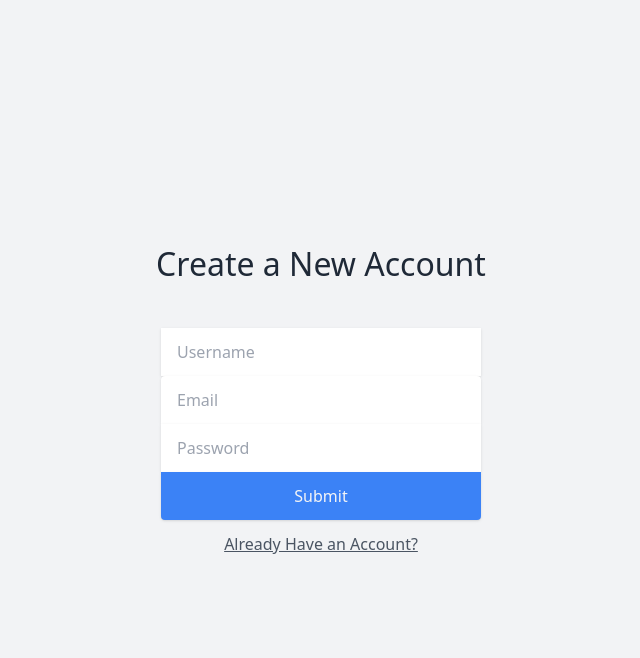
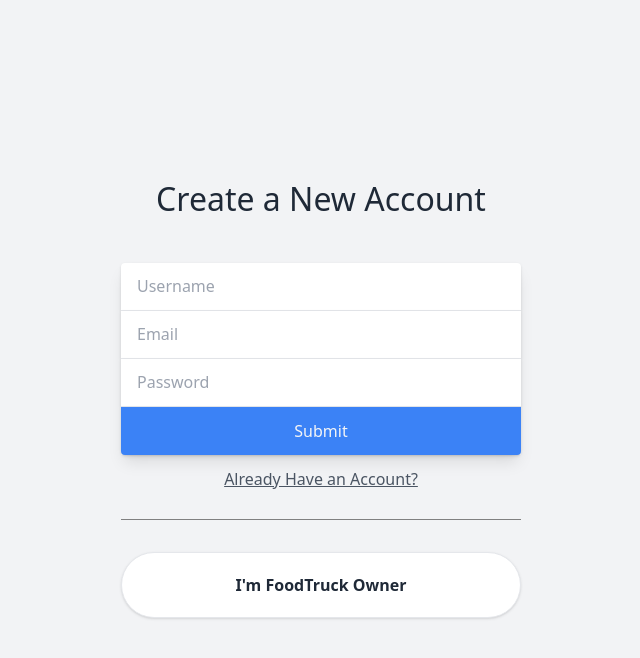
Before and after one commit to ben9543/foodtruck-web, a React (Create React App) app: page / in a window 1280 px wide. Both pictures are taken after a click on the element "Create Account". Shown: the top 658 px of the page, without its empty margins (319-959 px from the left). Built offline with nearby package versions, Linux system fonts and the light colour scheme; no server answers; what react-geolocated would draw is missing.

Commit message:
Foodtruck user auth

```diff
--- a/src/components/Authentication/FoodTruckOwnerAuthPage.jsx
+++ b/src/components/Authentication/FoodTruckOwnerAuthPage.jsx
@@ -1,13 +1,86 @@
-import React from "react";
-
-import { FOODTURCK, USER } from "./index";
+import React, {useState}from "react";
+import { signInCustom, signUpCustom } from "../../firebase";
+import { Form, Input, Button, SmallTitle, ErrorHandler, ToggleButtonWrapper, ToggleButton } from "./styles";
+import { FOODTURCK, USER, SIGNIN, SIGNUP } from "./index";
 
 const FoodTruckMOwnerAuthPage = ({setMode}) => {
+    // React State
+    const [authMode, setAuthMode] = useState(SIGNIN);
+    const [email, setEmail] = useState("");
+    const [pass, setPass] = useState("");
+    const [username, setUsername] = useState("");
+    const [errorMsg, setErrorMsg] = useState("");
+
+    const handleSubmit = (e) => {
+        e.preventDefault();
+        if(authMode === SIGNIN)signInCustom(email, pass, setErrorMsg);
+        else if(authMode === SIGNUP)signUpCustom(email, pass, setErrorMsg);
+    }
+
     return(
-        <div>
-            Food Truck
-        </div>
+            (authMode === SIGNIN) ?
+            <SignIn handleSubmit={handleSubmit} setAuthMode={setAuthMode} errorMsg={errorMsg}
+                email={email} pass={pass}
+                setEmail={setEmail} setPass={setPass}/>
+                :
+            <SignUp handleSubmit={handleSubmit} setAuthMode={setAuthMode} errorMsg={errorMsg}
+                email={email} pass={pass} username={username}
+                setEmail={setEmail} setPass={setPass} setUsername={setUsername}/>
     );
 };
 
+const SignIn = ({handleSubmit, setAuthMode, errorMsg, email, pass, setEmail, setPass}) => {
+    const handleToggle = () => {
+        setEmail("");
+        setPass("");
+        setAuthMode(SIGNUP);
+    };
+
+    return (
+        <>
+        <SmallTitle>Sign In</SmallTitle>
+        <Form onSubmit={handleSubmit}>
+            <Input className="shadow border-b rounded-t bg-white" id="email" value={email} onChange={e=>setEmail(e.target.value)} type="email" placeholder="Email" />
+            <Input className="shadow border-b bg-white" id="password" value={pass} onChange={e=>setPass(e.target.value)} type="password" placeholder="Password" />
+            <Button className="shadow rounded-b bg-green-500 text-gray-100">Submit</Button>
+            { errorMsg ? <ErrorHandler errorMsg={errorMsg}/> : null }
+            <ToggleButtonWrapper>
+                <ToggleButton className="underline text-gray-600" onClick={handleToggle}>Create Account</ToggleButton>
+            </ToggleButtonWrapper>
+        </Form>
+        </>
+    );
+}
+
+const SignUp = ({handleSubmit, setAuthMode, errorMsg, email, username, pass, setEmail, setPass, setUsername}) => {
+    const handleToggle = () => {
+        setEmail("");
+        setPass("");
+        setUsername("")
+        setAuthMode(SIGNIN);
+    };
+
+    return(
+        <>
+        <SmallTitle>Create a New Account</SmallTitle>
+        <Form className="shadow-lg" onSubmit={handleSubmit}>
+            <Input className="shadow border-b rounded-t bg-white" id="username" value={username} onChange={e=>setUsername(e.target.value)} type="text" placeholder="Username" />
+            <Input className="shadow border-b bg-white" id="email" value={email} onChange={e=>setEmail(e.target.value)} type="email" placeholder="Email" />
+            <Input className="shadow border-b bg-white" id="password" value={pass} onChange={e=>setPass(e.target.value)} type="password" placeholder="Password" />
+            {/* More inputs
+            <Input className="shadow border-b bg-white" id="password" value={pass} onChange={e=>setPass(e.target.value)} type="password" placeholder="Password" />
+            <Input className="shadow border-b bg-white" id="password" value={pass} onChange={e=>setPass(e.target.value)} type="password" placeholder="Password" />
+            <Input className="shadow border-b bg-white" id="password" value={pass} onChange={e=>setPass(e.target.value)} type="password" placeholder="Password" />
+            */}
+            <Button className="shadow rounded-b bg-green-500 text-gray-100">Submit</Button>
+
+            { errorMsg ? <ErrorHandler errorMsg={errorMsg}/> : null }
+        </Form>
+        <ToggleButtonWrapper>
+            <ToggleButton className="underline text-gray-600" onClick={handleToggle}>Already Have an Account?</ToggleButton>
+        </ToggleButtonWrapper>
+        </>
+    );
+}
+
 export default FoodTruckMOwnerAuthPage;
--- a/src/components/Authentication/UserAuthPage.jsx
+++ b/src/components/Authentication/UserAuthPage.jsx
@@ -1,6 +1,6 @@
 import React, {useState}from "react";
 import { signInCustom, signUpCustom } from "../../firebase";
-import { Form, Input, Button, SmallTitle, ErrorHandler, ToggleButtonWrapper, ToggleButton } from "./styles";
+import { Form, Input, Button, SmallTitle, ErrorHandler, ToggleButtonWrapper, ModeToggleButton, ToggleButton, Divider } from "./styles";
 import { FOODTURCK, USER, SIGNIN, SIGNUP } from "./index";
 
 const UserAuthPage = ({setMode}) => {
@@ -18,48 +18,73 @@ const UserAuthPage = ({setMode}) => {
         else if(authMode === SIGNUP)signUpCustom(email, pass, setErrorMsg);
     }
     return (
-        authMode === SIGNIN ?
-        <SignIn handleSubmit={handleSubmit} setAuthMode={setAuthMode} errorMsg={errorMsg}
-            email={email} pass={pass}
-            setEmail={setEmail} setPass={setPass}/>
-            :
-        <SignUp handleSubmit={handleSubmit} setAuthMode={setAuthMode} errorMsg={errorMsg}
-            email={email} pass={pass} username={username}
-            setEmail={setEmail} setPass={setPass} setUsername={setUsername}/>
+        <>
+        {
+            (authMode === SIGNIN) ?
+            <SignIn
+                handleSubmit={handleSubmit}
+                email={email} pass={pass} errorMsg={errorMsg}
+                setEmail={setEmail} setPass={setPass} setAuthMode={setAuthMode} setErrorMsg={setErrorMsg}/>
+                :
+            <SignUp
+                handleSubmit={handleSubmit}
+                email={email} pass={pass} username={username} errorMsg={errorMsg}
+                setEmail={setEmail} setPass={setPass} setUsername={setUsername} setErrorMsg={setErrorMsg} setAuthMode={setAuthMode} />
+        }
+        <div style={{width:"25rem"}}>
+            <Divider/>
+        </div>
+        <ModeToggleButton className="border p-6 rounded-full w-full shadow bg-white" onClick={()=>setMode(FOODTURCK)}>I'm FoodTruck Owner</ModeToggleButton>
+        </>
     )
 };
 
-const SignIn = ({handleSubmit, setAuthMode, errorMsg, email, pass, setEmail, setPass}) => {
+const SignIn = ({handleSubmit, setAuthMode, errorMsg, email, pass, setEmail, setPass, setErrorMsg}) => {
+    const handleToggle = () => {
+        setEmail("");
+        setPass("");
+        setAuthMode(SIGNUP);
+        setErrorMsg("")
+    };
+
     return (
         <>
         <SmallTitle>Sign In</SmallTitle>
         <Form onSubmit={handleSubmit}>
-            <Input className="shadow rounded-t bg-white" id="email" value={email} onChange={e=>setEmail(e.target.value)} type="email" placeholder="Email" />
-            <Input className="shadow bg-white" id="password" value={pass} onChange={e=>setPass(e.target.value)} type="password" placeholder="Password" />
+            <Input className="shadow border-b rounded-t bg-white" id="email" value={email} onChange={e=>setEmail(e.target.value)} type="email" placeholder="Email" />
+            <Input className="shadow border-b bg-white" id="password" value={pass} onChange={e=>setPass(e.target.value)} type="password" placeholder="Password" />
             <Button className="shadow rounded-b bg-blue-500 text-gray-100">Submit</Button>
-            { errorMsg ? <ErrorHandler errorMsg={errorMsg}/> : null }
-            <ToggleButtonWrapper>
-                <ToggleButton className="underline text-gray-600" onClick={()=>setAuthMode(SIGNUP)}>Create Account</ToggleButton>
-            </ToggleButtonWrapper>
         </Form>
+        { errorMsg ? <ErrorHandler errorMsg={errorMsg}/> : null }
+        <ToggleButtonWrapper>
+            <ToggleButton className="underline text-gray-600" onClick={handleToggle}>Create Account</ToggleButton>
+        </ToggleButtonWrapper>
         </>
     );
 }
 
-const SignUp = ({handleSubmit, setAuthMode, errorMsg, email, username, pass, setEmail, setPass, setUsername}) => {
+const SignUp = ({handleSubmit, setAuthMode, errorMsg, email, username, pass, setEmail, setPass, setUsername, setErrorMsg}) => {
+    const handleToggle = () => {
+        setEmail("");
+        setPass("");
+        setUsername("")
+        setAuthMode(SIGNIN);
+        setErrorMsg("")
+    };
+
     return(
         <>
         <SmallTitle>Create a New Account</SmallTitle>
-        <Form onSubmit={handleSubmit}>
-            <Input className="shadow bg-white" id="username" value={username} onChange={e=>setUsername(e.target.value)} type="text" placeholder="Username" />
-            <Input className="shadow rounded-t bg-white" id="email" value={email} onChange={e=>setEmail(e.target.value)} type="email" placeholder="Email" />
-            <Input className="shadow bg-white" id="password" value={pass} onChange={e=>setPass(e.target.value)} type="password" placeholder="Password" />
+        <Form className="shadow-lg" onSubmit={handleSubmit}>
+            <Input className="shadow border-b rounded-t bg-white" id="username" value={username} onChange={e=>setUsername(e.target.value)} type="text" placeholder="Username" />
+            <Input className="shadow border-b bg-white" id="email" value={email} onChange={e=>setEmail(e.target.value)} type="email" placeholder="Email" />
+            <Input className="shadow border-b bg-white" id="password" value={pass} onChange={e=>setPass(e.target.value)} type="password" placeholder="Password" />
             <Button className="shadow rounded-b bg-blue-500 text-gray-100">Submit</Button>
-            { errorMsg ? <ErrorHandler errorMsg={errorMsg}/> : null }
-            <ToggleButtonWrapper>
-                <ToggleButton className="underline text-gray-600" onClick={()=>setAuthMode(SIGNIN)}>Already Have an Account?</ToggleButton>
-            </ToggleButtonWrapper>
         </Form>
+        { errorMsg ? <ErrorHandler errorMsg={errorMsg}/> : null }
+        <ToggleButtonWrapper>
+            <ToggleButton className="underline text-gray-600" onClick={handleToggle}>Already Have an Account?</ToggleButton>
+        </ToggleButtonWrapper>
         </>
     );
 }
--- a/src/components/Authentication/styles.jsx
+++ b/src/components/Authentication/styles.jsx
@@ -17,7 +17,7 @@ export const Form = styled.form`
     justify-content: center;
     align-items: center;
     height: auto;
-    width: 20rem;
+    width: 25rem;
 `;
 
 export const Input = styled.input`
@@ -80,6 +80,18 @@ export const ToggleButton = styled.p`
     cursor: pointer;
 `;
 
+export const ModeToggleButton = styled.button`
+    font-weight: 700;
+    width: 25rem;
+`;
+
+export const Divider = styled.div`
+    width: 100%;
+    border-top: 1px solid gray;
+    margin-top: 2rem;
+    margin-bottom: 2rem;
+`;
+
 const LogOut = () => {
     return (
         <button className="mr-6" onClick={signOutCustom}>
```
